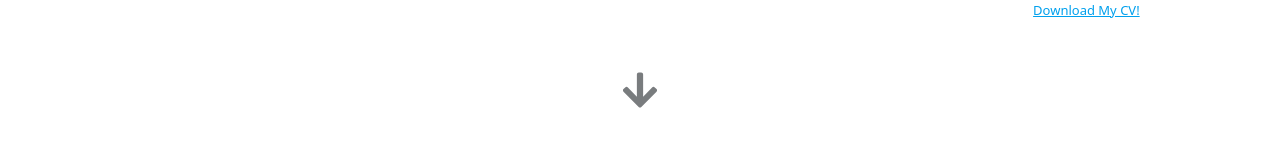
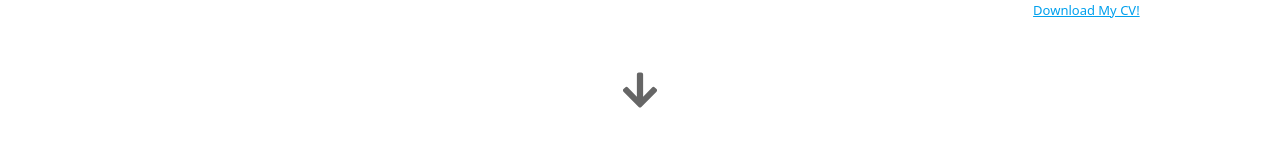
Before and after one commit to gregtanym/portfolio-website-v1, a React (Create React App) app: page / in a window 1280 px wide. Shown: the part 506-666 px from the top of the page. Built offline with nearby package versions, Linux system fonts and the light colour scheme.

Commit message:
made color changes to bouncing arrow

```diff
--- a/src/index.css
+++ b/src/index.css
@@ -310,6 +310,7 @@ body {
 
 .arrow {
   text-align: center;
+  color: black;
   margin: 0;
   margin-top: 50px;
   padding: 0%;
--- a/src/pages/Home.js
+++ b/src/pages/Home.js
@@ -69,11 +69,9 @@ const Home = () => {
                                         {myElementIsVisible ? (<ContactButton/>):(<FloatingButton/>)}
                                     </Link>
                                 </Flipper>
-                                {/* <button type='button' onClick={changeButton}>Change Button</button> */}
                             </div>
                         </div>
                     </div>
-                    {/* <img className='header-img' src={vectorIllustration} alt='vector illustration' /> */}
                     <div className='header-img'>
                         <div ref={container}/>
                         <Link className='download' to='/GregResume.pdf' target='__blank' download>Download My CV!</Link>
```
